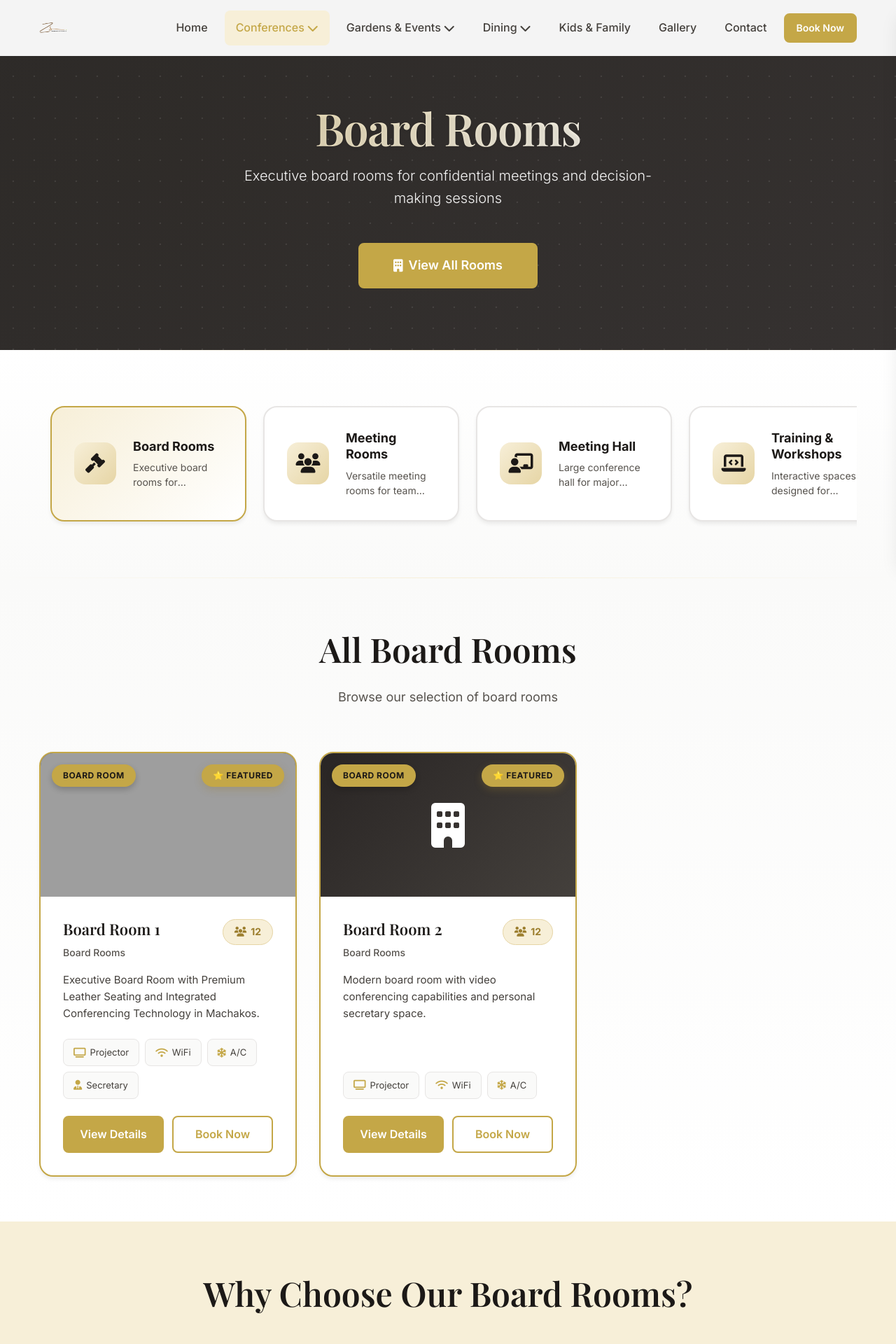
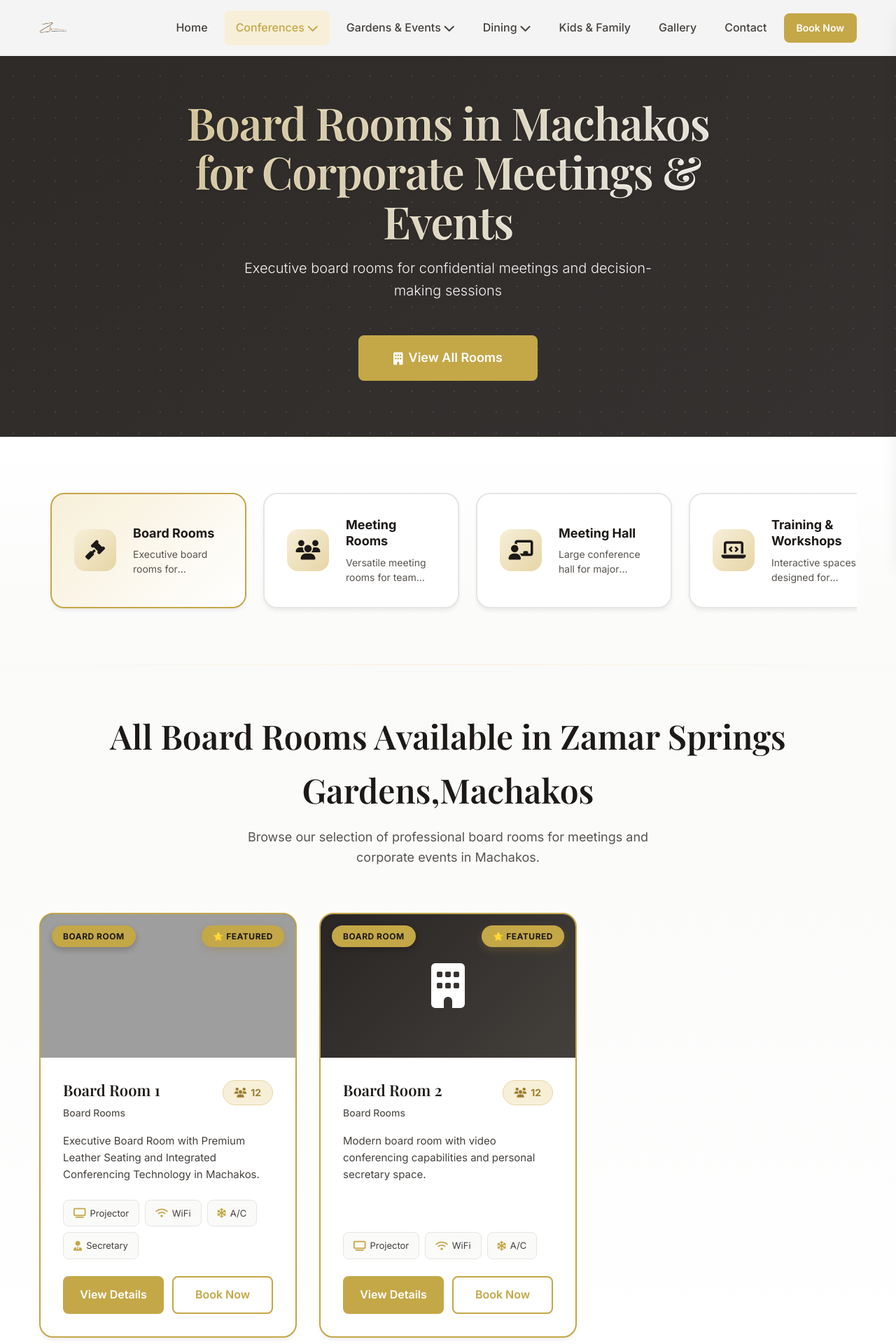
Before and after one commit to evans3077/zsg, a Django app: page /conferences/category/board-rooms/ in a window 1280 px wide. Shown: the top 1920 px of the page at 70% size. Run offline with Django 5.2, Linux system fonts and the light colour scheme; data comes from the database, SQL or seed files in the repository; grey boxes are pictures that could not be loaded.

Commit message:
seo optimization

```diff
--- a/apps/conferences/templates/conferences/category_detail.html
+++ b/apps/conferences/templates/conferences/category_detail.html
@@ -1,10 +1,38 @@
 {% extends "base.html" %}
 {% load static %}
 
-{% block title %}{{ category.name }} | Zamar Springs Gardens{% endblock %}
+{% block title %}{{ category.name }} in Machakos - Corporate Meeting & Conference Rooms
+{% endblock %}
 
-{% block meta_description %}{{ category.description }}{% endblock %}
+{% block meta_description %}{{ category.name }} in Machakos at Zamar Springs Gardens. Ideal for corporate meetings, executive sessions, trainings, seminars and workshops. Fully equipped with dedicated high-speed WiFi, projector, air conditioning and catering services. Affordable conference room hire in Machakos. Book today.
+{% endblock %}
 
+{% block meta_keywords %}
+{{ category.name }} Machakos,
+{{ category.name }} in Machakos,
+conference rooms Machakos,
+meeting rooms Machakos,
+corporate meeting venue Machakos,
+executive meeting rooms Machakos,
+training venue Machakos,
+seminar venue Machakos,
+boardroom hire Machakos,
+conference rooms near Nairobi,
+meeting rooms near Nairobi,
+corporate meeting near Nairobi,
+executive meeting near Nairobi,
+training venue near Nairobi,
+seminar venue near Nairobi,
+boardroom hire near Nairobi,
+conference hall rental Machakos,
+professional meeting space Machakos,
+affordable conference rooms Kenya
+{% endblock %}
+{% block og_title %}{{ category.name }} in Machakos | Corporate Meeting Venue{% endblock %}
+
+{% block og_description %}
+Professional {{ category.name|lower }} in Machakos for meetings, corporate events, seminars and training sessions with modern amenities and flexible booking options.
+{% endblock %}
 {% block extra_css %}
 <link rel="stylesheet" href="{% static 'css/conference.css' %}">
 {% endblock %}
@@ -14,7 +42,7 @@
 <section class="conference-hero">
     <div class="container">
         <div class="conference-hero-content">
-            <h1 class="conference-hero-title">{{ category.name }}</h1>
+            <h1 class="conference-hero-title">{{ category.name }} in Machakos for Corporate Meetings & Events</h1>
             <p class="conference-hero-subtitle">{{ category.description }}</p>
             <a href="#rooms" class="btn btn-gold btn-large">
                 <i class="fas fa-building"></i>
@@ -49,8 +77,8 @@
 <section class="rooms-section" id="rooms">
     <div class="container">
         <div class="section-header">
-            <h2 class="section-title">All {{ category.name }}</h2>
-            <p class="section-subtitle">Browse our selection of {{ category.name|lower }}</p>
+            <h2 class="section-title">All {{ category.name }} Available in Zamar Springs Gardens,Machakos</h2>
+            <p class="section-subtitle">Browse our selection of professional {{ category.name|lower }} for meetings and corporate events in Machakos.</p>
         </div>
 
         {% if rooms %}
@@ -59,7 +87,7 @@
             <div class="room-card {% if room.is_featured %}room-card-featured{% endif %}">
                 <div class="room-image-container">
                     {% if room.featured_image %}
-                    <img class="room-image" src="{{ room.featured_image.url }}" alt="{{ room.name }}" loading="lazy" decoding="async" width="800" height="533">
+                    <img class="room-image" src="{{ room.featured_image.url }}" alt="{{ room.name }} - {{ category.name }} in Machakos at Zamar Springs Gardens" loading="lazy" decoding="async" width="800" height="533">
                     {% else %}
                     <div class="room-image-placeholder">
                         <i class="fas fa-building fa-4x"></i>
@@ -204,11 +232,11 @@
         <div class="text-center facility-cta">
             <a href="{% url 'conferences:overview' %}" class="btn btn-gold btn-large">
                 <i class="fas fa-arrow-left"></i>
-                Back to All Facilities
+                Back to Conference Venues
             </a>
             <a href="{% url 'conferences:packages' %}" class="btn btn-outline-gold btn-large" style="margin-left: var(--space-4);">
                 <i class="fas fa-gift"></i>
-                View Packages
+                View Conference Packages in Machakos
             </a>
         </div>
     </div>
--- a/templates/base.html
+++ b/templates/base.html
@@ -23,13 +23,13 @@
     <!-- Fonts -->
     <link rel="preconnect" href="https://fonts.googleapis.com">
     <link rel="preconnect" href="https://fonts.gstatic.com" crossorigin>
-    <link rel="preload" as="style" href="https://fonts.googleapis.com/css2?family=Inter:wght@300;400;500;600;700&family=Playfair+Display:wght@400;500;600&display=swap" onload="this.onload=null;this.rel='stylesheet'">
+    <link rel="stylesheet" href="https://fonts.googleapis.com/css2?family=Inter:wght@300;400;500;600;700&family=Playfair+Display:wght@400;500;600&display=swap" media="print" onload="this.media='all'">
     <noscript>
         <link href="https://fonts.googleapis.com/css2?family=Inter:wght@300;400;500;600;700&family=Playfair+Display:wght@400;500;600&display=swap" rel="stylesheet">
     </noscript>
 
     <!-- Font Awesome -->
-    <link rel="preload" as="style" href="https://cdnjs.cloudflare.com/ajax/libs/font-awesome/6.4.0/css/all.min.css" onload="this.onload=null;this.rel='stylesheet'">
+    <link rel="stylesheet" href="https://cdnjs.cloudflare.com/ajax/libs/font-awesome/6.4.0/css/all.min.css" media="print" onload="this.media='all'">
     <noscript>
         <link rel="stylesheet" href="https://cdnjs.cloudflare.com/ajax/libs/font-awesome/6.4.0/css/all.min.css">
     </noscript>
```
Also changed, not shown: apps/conferences/templates/conferences/overview.html (+5 -2 lines), apps/conferences/templates/conferences/packages.html (+18 -14 lines).
